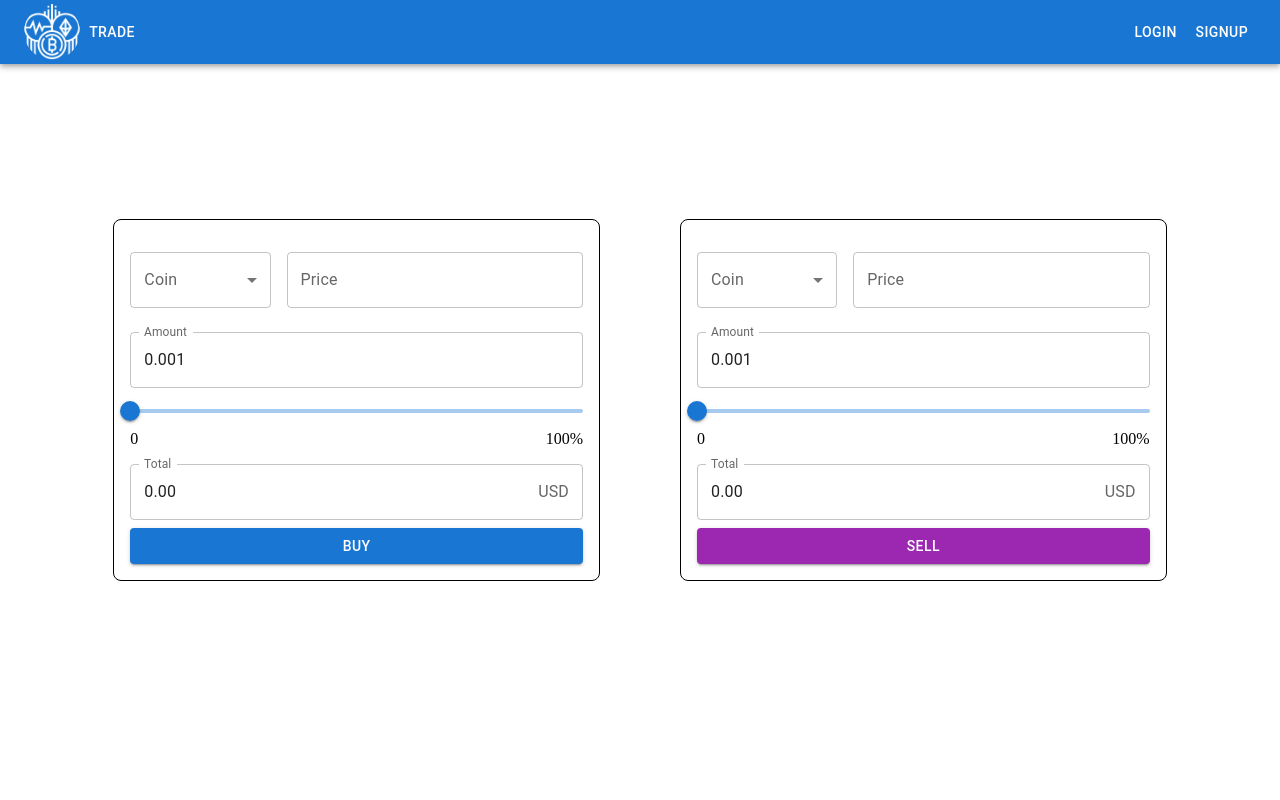
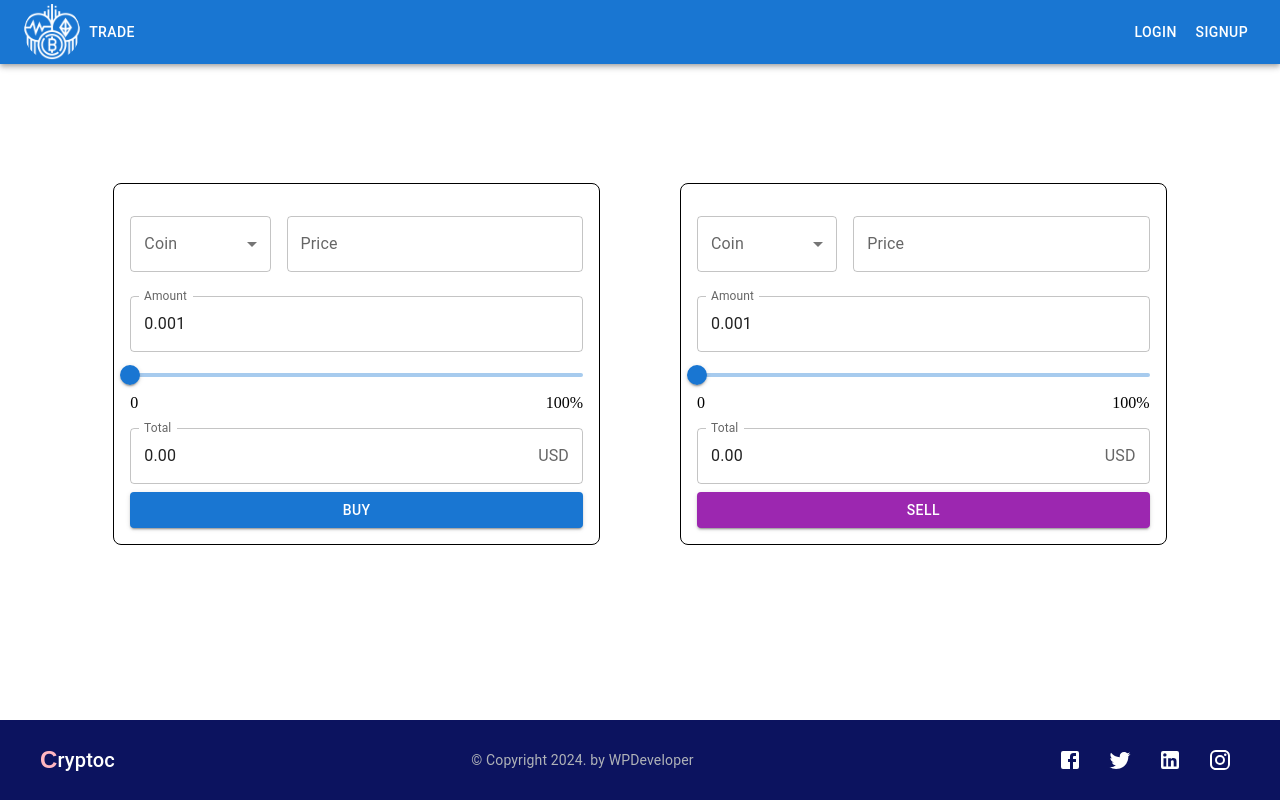
Before and after one commit to Chi-Quynh/Innovation-Project, a React (Create React App) app: page /trade in a window 1280 px wide. Built offline with nearby package versions, Linux system fonts and the light colour scheme; the HTML template or start-up script is replaced by a standard one.

Commit message:
Add footer to all pages and user must be logged in before trading

```diff
--- /dev/null
+++ b/src/components/Footer.js
@@ -0,0 +1,90 @@
+import React from 'react';
+import { Box, Typography, IconButton, Link } from '@mui/material';
+import FacebookIcon from '@mui/icons-material/Facebook';
+import TwitterIcon from '@mui/icons-material/Twitter';
+import LinkedInIcon from '@mui/icons-material/LinkedIn';
+import InstagramIcon from '@mui/icons-material/Instagram';
+
+const Footer = () => {
+    return (
+        <Box
+            component="footer"
+            sx={{
+                backgroundColor: '#0c135f', // Dark blue background color
+                color: 'white',
+                padding: '20px 0',
+                display: 'flex',
+                justifyContent: 'space-between',
+                alignItems: 'center',
+                textAlign: 'center',
+                position: 'relative',
+                width: '100%',
+                bottom: 0,
+            }}
+        >
+            {/* Left Side - Logo */}
+            <Box sx={{ display: 'flex', alignItems: 'center', marginLeft: '5vh', }}>
+                <Typography
+                    variant="h6"
+                    sx={{
+                        fontFamily: 'sans-serif',
+                        fontWeight: 'bold',
+                        fontSize: '24px',
+                        color: 'lightpink',
+                    }}
+                >
+                    C
+                </Typography>
+                <Typography variant="h6">ryptoc</Typography>
+            </Box>
+
+            {/* Center - Copyright */}
+            <Typography
+                variant="body2"
+                sx={{
+                    color: '#b0b3b8',
+                }}
+            >
+                © Copyright 2024. by WPDeveloper
+            </Typography>
+
+            {/* Right Side - Social Media Icons */}
+            <Box sx={{ display: 'flex', gap: '10px', marginRight: '5vh', }}>
+                <IconButton
+                    component={Link}
+                    href="https://facebook.com"
+                    sx={{ color: 'white' }}
+                    target="_blank"
+                >
+                    <FacebookIcon />
+                </IconButton>
+                <IconButton
+                    component={Link}
+                    href="https://twitter.com"
+                    sx={{ color: 'white' }}
+                    target="_blank"
+                >
+                    <TwitterIcon />
+                </IconButton>
+                <IconButton
+                    component={Link}
+                    href="https://linkedin.com"
+                    sx={{ color: 'white' }}
+                    target="_blank"
+                >
+                    <LinkedInIcon />
+                </IconButton>
+                <IconButton
+                    component={Link}
+                    href="https://instagram.com"
+                    sx={{ color: 'white' }}
+                    target="_blank"
+                >
+                    <InstagramIcon />
+                </IconButton>
+            </Box>
+        </Box>
+    );
+};
+
+export default Footer;
--- a/src/components/HomePage.js
+++ b/src/components/HomePage.js
@@ -15,6 +15,7 @@ import {
 } from "@mui/material";
 import { Link } from "react-router-dom";
 import NavBar from "./Navbar"; // Import the NavBar component
+import Footer from "./Footer"
 
 // Your crypto data is here in the same file
 const data = [
@@ -184,6 +185,7 @@ const HomePage = () => {
           </TableBody>
         </Table>
       </TableContainer>
+      <Footer/>
     </>
   );
 };
--- a/src/components/LoginPage.js
+++ b/src/components/LoginPage.js
@@ -3,6 +3,7 @@ import { TextField, Button, Typography, Box, Link as MuiLink } from '@mui/materi
 import { Link, useNavigate } from 'react-router-dom';
 import { useAuth } from '../context/AuthContext';
 import NavBar from '../components/Navbar';
+import Footer from "./Footer";
 
 const LoginPage = () => {
     const [username, setUsername] = useState('');
@@ -68,6 +69,7 @@ const LoginPage = () => {
                     </MuiLink>
                 </Typography>
             </Box>
+            <Footer/>
         </>
     );
 };
--- a/src/components/SignupPage.js
+++ b/src/components/SignupPage.js
@@ -3,6 +3,7 @@ import { TextField, Button, Typography, Box, Link as MuiLink } from '@mui/materi
 import { Link, useNavigate } from 'react-router-dom';
 import { useAuth } from '../context/AuthContext';
 import NavBar from '../components/Navbar';
+import Footer from "./Footer";
 
 const SignupPage = () => {
     const [username, setUsername] = useState('');
@@ -65,6 +66,7 @@ const SignupPage = () => {
                     </MuiLink>
                 </Typography>
             </Box>
+            <Footer/>
         </>
     );
 };
--- a/src/components/TradingPage.js
+++ b/src/components/TradingPage.js
@@ -1,6 +1,8 @@
 import {React, useState } from 'react';
 import NavBar from '../components/Navbar';
 import { Button, TextField, MenuItem, Box, Grid2, Slider, InputAdornment, Snackbar, Alert} from '@mui/material';
+import Footer from "./Footer";
+import { useAuth } from '../context/AuthContext'; // Import the useAuth hook
 
 const TradingPage = () => {
     // State for Buy Section
@@ -10,6 +12,9 @@ const TradingPage = () => {
     // State for Sell Section
     const [sellCoinAmount, setSellCoinAmount] = useState(0.001);
     const [sellCoinPrice, setSellCoinPrice] = useState(''); // State for the selected coin price
+
+    // Auth context to check if the user is logged in
+    const { user } = useAuth(); // Destructure the user from the AuthContext
 
     // Handlers for Buy Section Slider
     const handleBuySliderChange = (event, newValue) => {
@@ -51,8 +56,12 @@ const TradingPage = () => {
     // Handle Buy Button Click
     const handleBuyClick = () => {
         // Close the popup first if already open, then trigger a new one
-        setPopup({ open: false, message: '', type: '' });
-        if (validateBuyForm()) {
+        if (!user) { // If the user is not logged in
+            setTimeout(() => {
+                setPopup({ open: true, message: 'Error: You must log in first!', type: 'error' });
+            }, 0);
+        }
+        else if (validateBuyForm()) {
             setTimeout(() => {
                 setPopup({ open: true, message: 'Purchased', type: 'success' });
             }, 0);
@@ -67,7 +76,13 @@ const TradingPage = () => {
     const handleSellClick = () => {
         // Close the popup first if already open, then trigger a new one
         setPopup({ open: false, message: '', type: '' });
-        if (validateSellForm()) {
+
+        if (!user) { // If the user is not logged in
+            setTimeout(() => {
+                setPopup({ open: true, message: 'Error: You must log in first!', type: 'error' });
+            }, 0);
+        }
+        else if (validateSellForm()) {
             setTimeout(() => {
                 setPopup({ open: true, message: 'Sold', type: 'success' });
             }, 0);
@@ -113,19 +128,18 @@ const TradingPage = () => {
 
     return (
         <>
-            <NavBar />
-            {/* Content */}
             <Box
                 sx={{
-                    position: 'absolute',  // High alert because a new Navbar may mess this up
-                    top: 0,
-                    left: 0,
-                    height: '100%',
-                    width: '100%',
-                    zIndex: -1 //Crucial to make the navbar interactive again
+                    minHeight: '100vh', // Make the container at least the height of the viewport
+                    display: 'flex',
+                    flexDirection: 'column', // Stack content and footer vertically
                 }}
             >
-                <Grid2 container spacing={10} justifyContent="center" alignItems="center" sx={{ minHeight: '100vh' }}>
+                <NavBar />
+
+                {/*  Main content MUST BE PLACED HERE to keep the footer bottom */}
+                <Box sx={{ flex: '1', position: 'relative' }}>
+                        <Grid2 container spacing={10} justifyContent="center" alignItems="center" sx={{ minHeight: '75vh'  }}> {/* minHeight is tailed exactly to make the page not pad unnecessary space */}
                             {/* Buy Section */}
                             <Grid2 item size={5}>
                                 <Box border={1} borderRadius={2} p={2} textAlign="center">
@@ -173,6 +187,7 @@ const TradingPage = () => {
                                         fullWidth
                                         margin="normal"
                                         InputProps={{
+                                            readOnly: true,
                                             inputProps: {
                                                 min: 0,
                                                 step: 0.001,
@@ -256,6 +271,7 @@ const TradingPage = () => {
                                         fullWidth
                                         margin="normal"
                                         InputProps={{
+                                            readOnly: true,
                                             inputProps: {
                                                 min: 0,
                                                 step: 0.001,
@@ -292,7 +308,7 @@ const TradingPage = () => {
                                 </Box>
                             </Grid2>
                         </Grid2>
-            </Box>
+
                     {/* Snackbar for Popup */}
                     <Snackbar
                         open={popup.open}
@@ -309,6 +325,11 @@ const TradingPage = () => {
                             {popup.message}
                         </Alert>
                     </Snackbar>
+                </Box>
+                {/* End of main content */}
+
+                <Footer/>
+            </Box>
         </>
     )
 }
```
Lines whose indentation alone changed are shown as unchanged.
